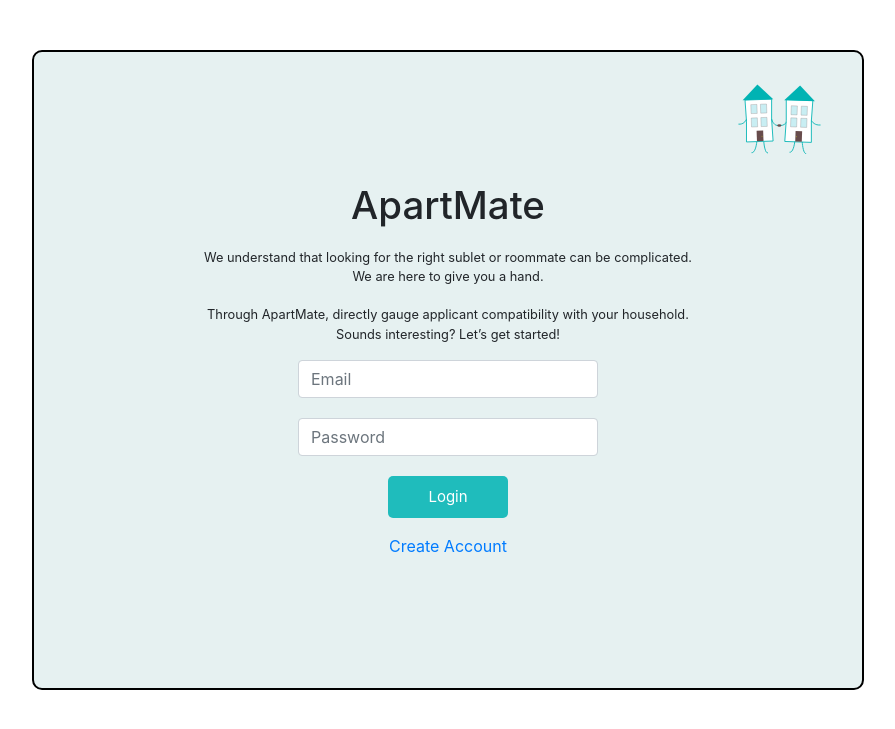
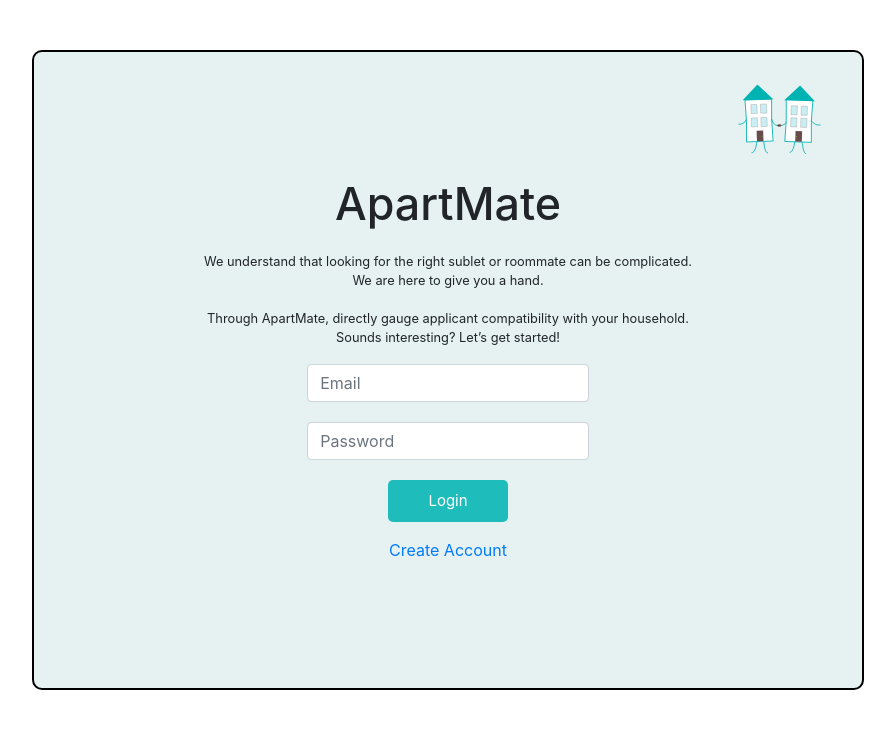
Before and after one commit to SunilCotterill/team-16-capstone, a Django app: page /submitter/login/ in a window 1280 px wide. Shown: the top 729 px of the page, without its empty margins (192-1087 px from the left). Run offline with Django 4.2, Linux system fonts and the light colour scheme; some libraries are stand-ins or nearby versions.

Commit message:
clean up 2

```diff
--- a/submitter/templates/submitter/login.html
+++ b/submitter/templates/submitter/login.html
@@ -38,14 +38,14 @@
 
         /* Custom CSS for additional text */
         .additional-text {
-            font-size: 1vw; /* Adjust font size */
+            font-size: max(1vw, 12px);; /* Adjust font size */
             margin-top: 10px; /* Reduce space between title and additional text */
             text-align: center; /* Align text to the center */
         }
 
         /* Custom CSS for larger title */
         .larger-title {
-            font-size: 3vw; /* Adjust font size for larger title */
+            font-size: max(3.5vw, 35px); /* Adjust font size for larger title */
             margin-bottom: 10px; /* Reduce space between title and additional text */
         }
 
@@ -72,7 +72,8 @@
 
         /* Custom CSS for longer textboxes */
         input[type="text"] {
-            width: 300px; /* Adjust the width of the textboxes */
+            width: 22vw; /* Adjust the width of the textboxes */
+            min-width: 200px; */
         }
     </style>
 </head>
```
